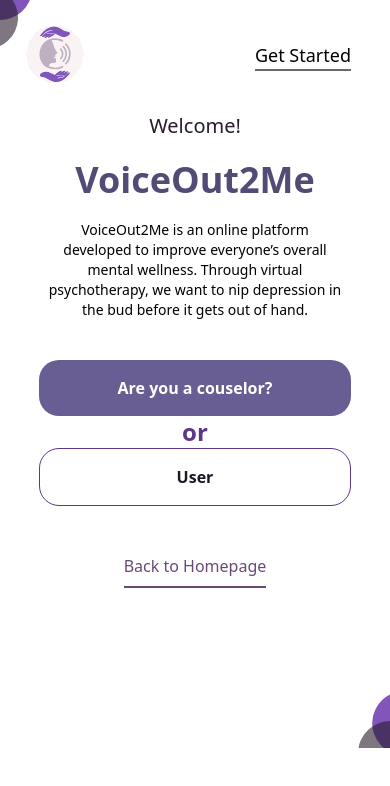
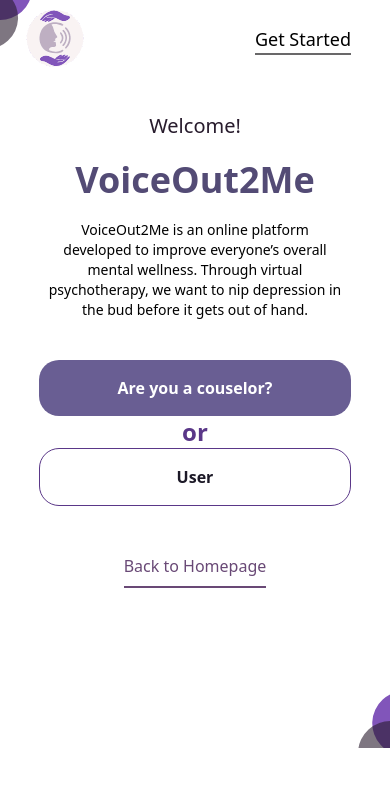
Before and after one commit to ichie-Ozor/voiceOut2Me, a React (Create React App) app: page /getstarted in a window 390 px wide. Shown: the top 786 px of the page. Built offline with nearby package versions, Linux system fonts and the light colour scheme.

Commit message:
get started page responsiveness improved

```diff
--- a/src/pages/GetStarted.jsx
+++ b/src/pages/GetStarted.jsx
@@ -14,7 +14,7 @@ const GetStarted = () => {
           alt="getstartedimage1"
         />
 
-        <header className="w-[80%] flex justify-between  m-auto h-[5rem] items-center pt-8 mb-[2rem]">
+        <header className="w-[80%] flex justify-between  m-auto h-[5rem] items-center lg:pt-8 mb-[2rem]">
           <img className=" ml-[-3rem] lg:ml-0 h-[8rem] sm:h-[10rem] " src={Logo} alt="logo" />
           <h1 className=" text-lg  md:text-[32px] md:w-[10.25ren] border-b-2 border-[#696869]">Get Started</h1>
         </header>
```
